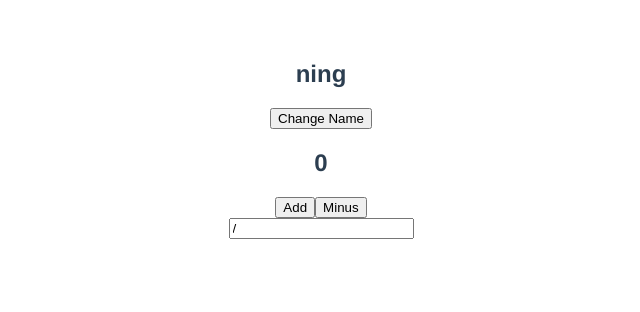
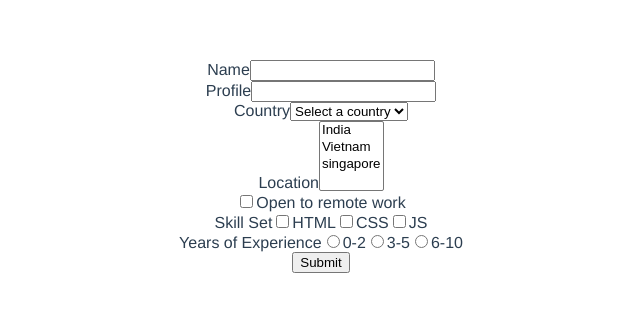
Before and after one commit to NingChen0024/vue_basic, a Vue app: page / in a window 1280 px wide. Shown: the top 312 px of the page, without its empty margins (319-959 px from the left). Built offline with nearby package versions, Linux system fonts and the light colour scheme.

Commit message:
form handling v-model

```diff
--- a/src/App.vue
+++ b/src/App.vue
@@ -1,13 +1,89 @@
 <template>
-  <h2>{{name}}</h2>
-  <button v-on:click="changeName(), increment()">Change Name</button>
+  <p>{{formValues.yearsOfExperience}}</p>
+  <form @submit="submitForm">
+    <div>
+      <label for='name'>Name</label>
+      <input type='text' v-model='formValues.name'/>
+    </div>
 
-  <h2>{{count}}</h2>
-  <button v-on:click="increment">Add</button>
-  <button @click="count = count - 1">Minus</button>
-  <div>
-    <input value=/>
-  </div>
+    <!-- text field -->
+    <div>
+      <label for='profile'>Profile</label>
+      <input type='text' v-model='formValues.profileSummary'/>
+    </div>
+
+    <!-- single selection -->
+    <div>
+      <label for='country'>Country</label>
+      <select id='country' v-model="formValues.country">
+        <option value=''>Select a country</option>
+        <option value='india'>India</option>
+        <option value='vietnam'>Vietnam</option>
+        <option value='singapore'>singapore</option>
+      </select>
+    </div>
+
+    <!-- multiple selection -->
+    <div>
+      <label for='location'>Location</label>
+      <select id='location' multiple v-model="formValues.jobLocation">
+        <option value='india'>India</option>
+        <option value='vietnam'>Vietnam</option>
+        <option value='singapore'>singapore</option>
+      </select>
+    </div>
+
+    <!-- single checkbox -->
+    <div>
+      <input type='checkbox' id='remoteWork' v-model="formValues.remoteWork" true-value='yes' false-value='no'/>
+      <label for='remoteWork'>Open to remote work</label>
+    </div>
+
+    <!-- multiple checkbox -->
+    <div>
+      <label>Skill Set</label>
+      <input type='checkbox' id='html' value='html' v-model='formValues.skillSet'/>
+      <label for='html'>HTML</label>
+      <input type='checkbox' id='css' value='css' v-model='formValues.skillSet'/>
+      <label for='css'>CSS</label>
+      <input type='checkbox' id='JS' value='JS' v-model='formValues.skillSet'/>
+      <label for='js'>JS</label>
+    </div>
+
+    <!-- radio button -->
+    <div>
+      <label>Years of Experience</label>
+      <input
+        type='radio'
+        id='0-2'
+        value='0-2'
+        v-model='formValues.yearsOfExperience'
+      />
+      <label for="0-2">0-2</label>
+      <input
+        type='radio'
+        id='3-5'
+        value='3-5'
+        v-model='formValues.yearsOfExperience'
+      />
+      <label for="3-5">3-5</label>
+      <input
+        type='radio'
+        id='6-10'
+        value='6-10'
+        v-model='formValues.yearsOfExperience'
+      />
+      <label for="6-10">6-10</label>
+    </div>
+
+    <!-- submit button -->
+    <div>
+      <button>Submit</button>
+    </div>
+
+
+  </form>
+  <div></div>
 </template>
 
 
@@ -16,20 +92,21 @@ export default {
   name: 'App',
   data() {
     return{
-      name:'ning',
-      count: 0,
-      inputValue: 0
+      formValues: {
+        name: '',
+        profileSummary:'',
+        country: '',
+        jobLocation: [],
+        remoteWork: 'no',
+        skillSet: [],
+        yearsOfExperience: ''
+      }
     }
   },
   methods: {
-    increment(){
-      this.count += 1
-    },
-    decrement(){
-      this.count -= 1
-    },
-    changeName(){
-      this.name = 'batman'
+    submitForm(event){
+      event.preventDefault() //prevent refresh
+      console.log(this.formValues)
     }
   }
 }
```
